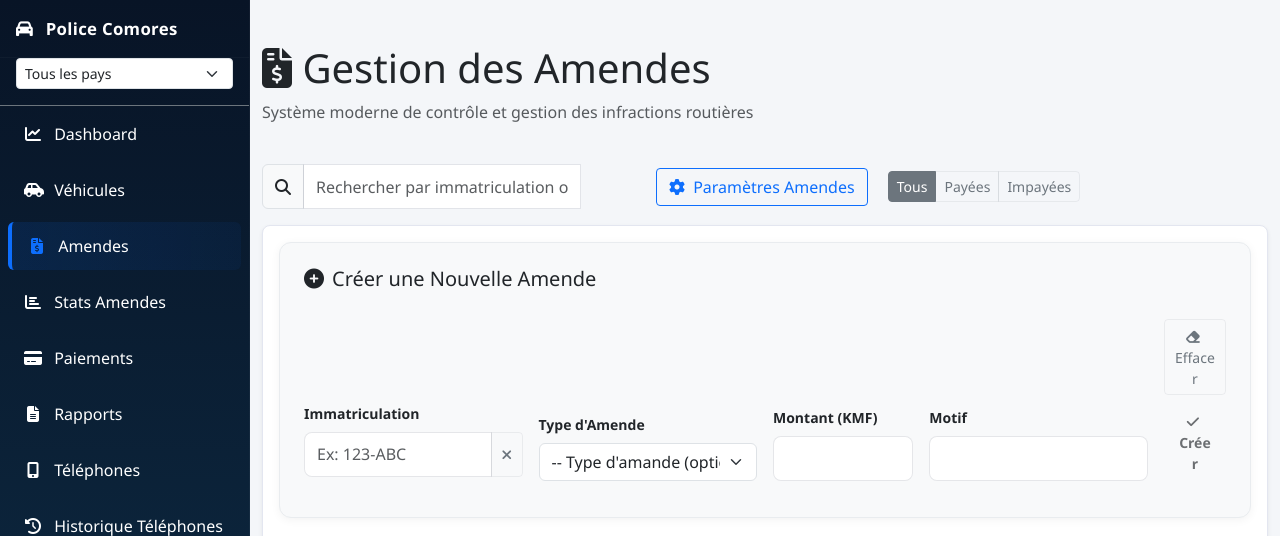
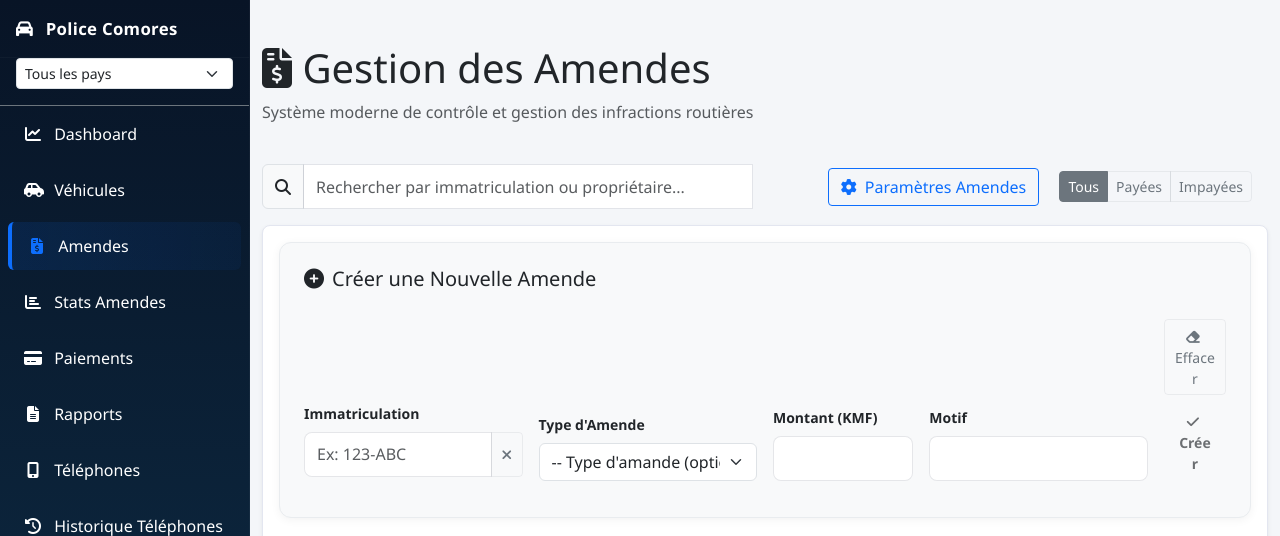
Before and after one commit to smarttechnology-km/brigade-mobile, a Flask app: page /fines in a window 1280 px wide. Shown: the top 536 px of the page. Run offline with Flask 3, Linux system fonts and the light colour scheme; a user stored in the database is signed in; data comes from the database, SQL or seed files in the repository; data that the repository does not hold is empty; some libraries are stand-ins or nearby versions.

Commit message:
Add files via upload

```diff
--- a/app/templates/fines.html
+++ b/app/templates/fines.html
@@ -14,7 +14,7 @@
   </div>
 
   <div class="row mb-3 align-items-center">
-    <div class="col-12 col-md-4">
+    <div class="col-12 col-md-6">
       <div class="input-group">
         <span class="input-group-text"><i class="fas fa-search"></i></span>
         <input id="fines-search" type="text" class="form-control" placeholder="Rechercher par immatriculation ou propriétaire..." />
```
